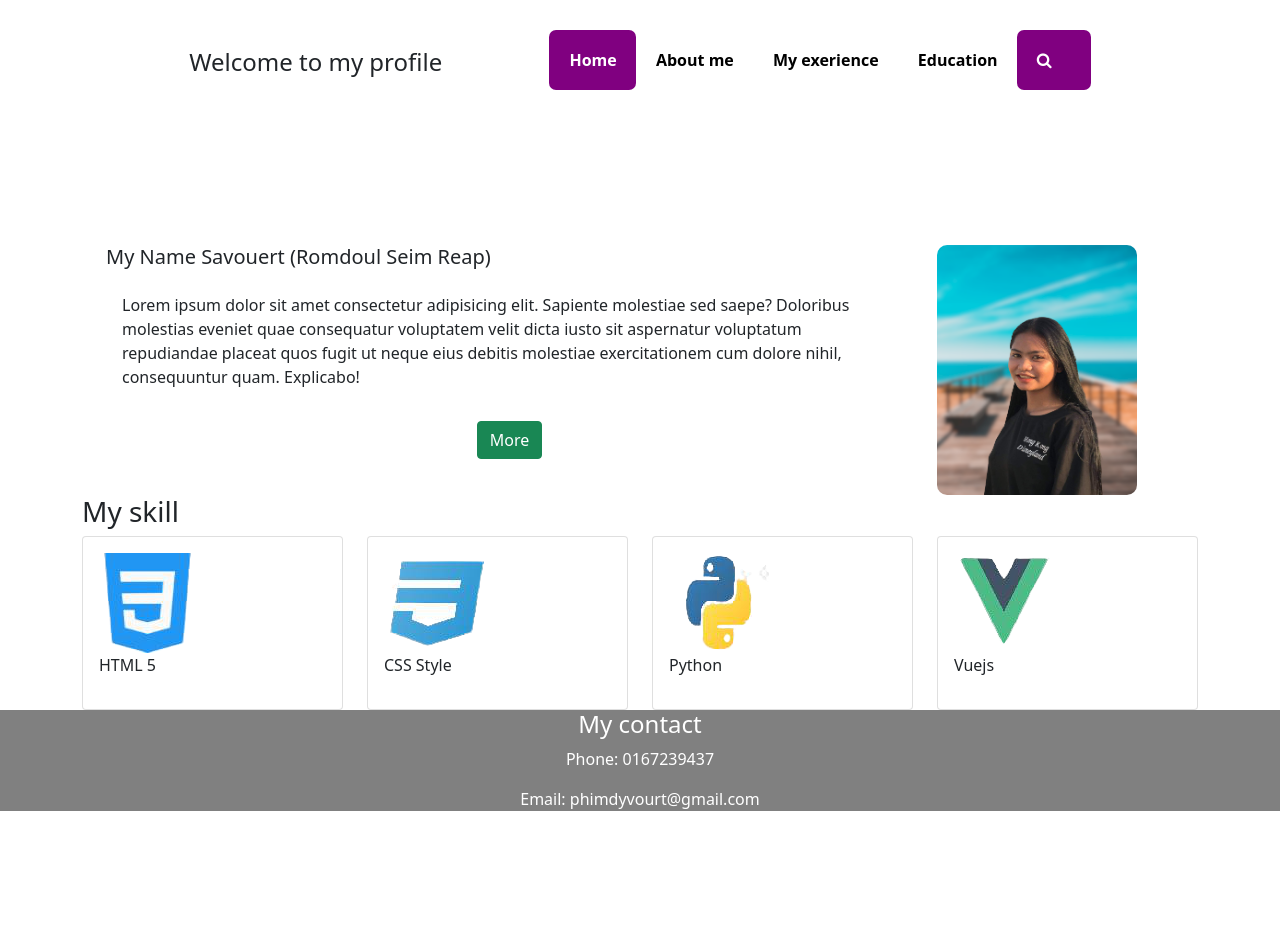
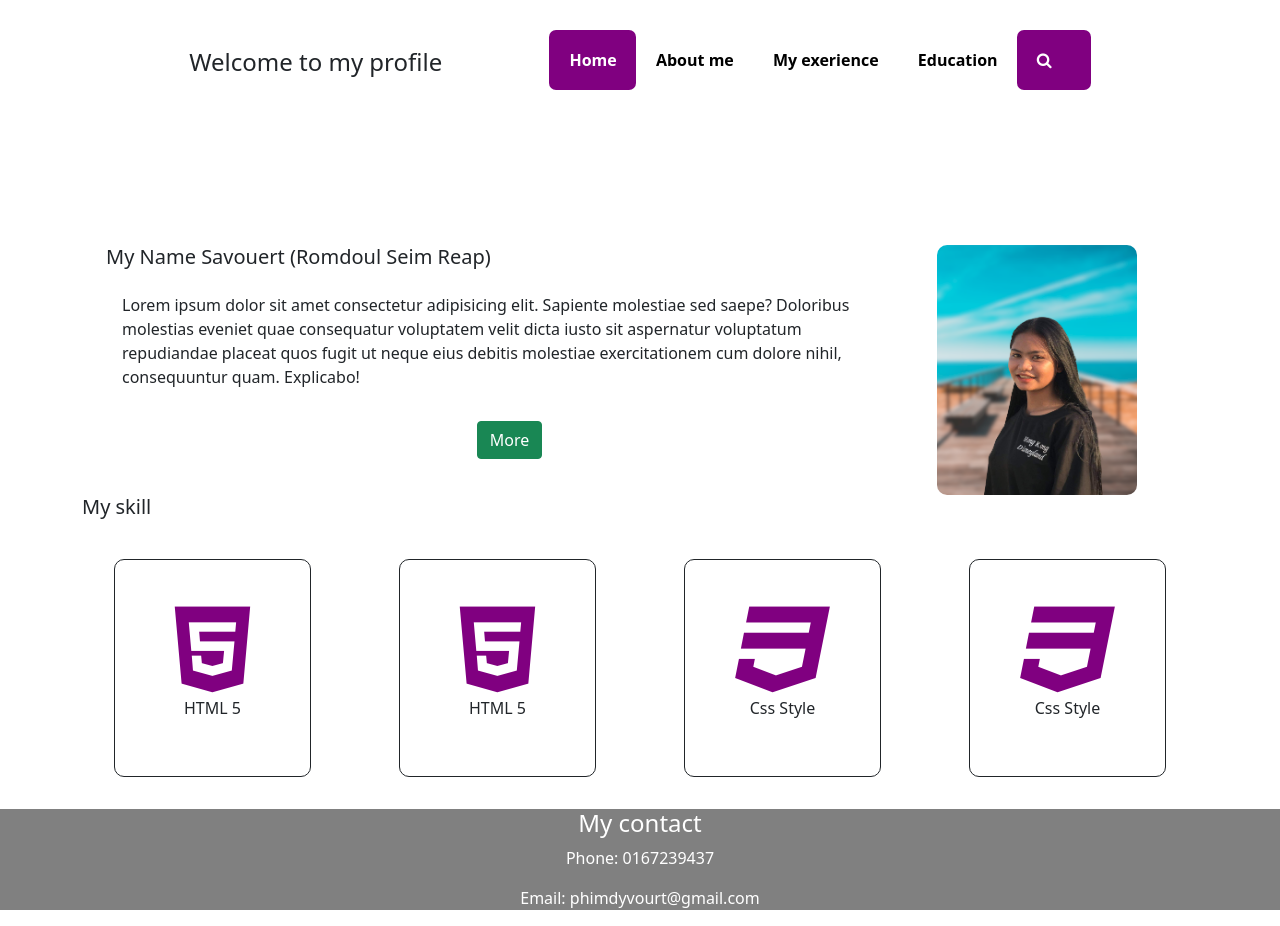
Before and after one commit to SavouertPheap/Websit-Team-practice, a plain HTML site: page index.html in a window 1280 px wide. Before the commit the page ends 827 px from the top, so only its background shows below. Drawn offline with nearby package versions, Linux system fonts and the light colour scheme.

Commit message:
add index and css

```diff
--- a/css/style.css
+++ b/css/style.css
@@ -55,6 +55,21 @@ body{
 .card-button {
     text-align: center;
 }
+.icons{
+    border: 1px solid;
+    border-radius: 10px;
+    padding: 2.5rem;
+    margin: 2rem;
+    text-align: center;
+}
+.icons .fa-css3{
+    color: purple;
+    font-size: 6rem;
+}
+.icons .fa-html5{
+    color: purple;
+    font-size: 6rem;
+}
 
 
 
--- a/index.html
+++ b/index.html
@@ -8,6 +8,7 @@
     <link rel="stylesheet" href="css/style.css">
     <link href="https://cdn.jsdelivr.net/npm/bootstrap@5.1.2/dist/css/bootstrap.min.css" rel="stylesheet">
     <script src="https://cdn.jsdelivr.net/npm/bootstrap@5.1.2/dist/js/bootstrap.bundle.min.js"></script>
+    <link rel="stylesheet" href="https://cdnjs.cloudflare.com/ajax/libs/font-awesome/4.7.0/css/font-awesome.min.css">
     <link rel="stylesheet" href="https://cdnjs.cloudflare.com/ajax/libs/font-awesome/4.7.0/css/font-awesome.min.css">
 </head>
 <body>
@@ -45,44 +46,35 @@
                 </div>
             </div>
         </div>
-
-        <h3 class="card-title">My skill</h3>
+        <h5 class="card-title">My skill</h5>
         <div class="row">
             <div class="col-3">
-                <div class="card">
-                    <div class="card-body">
-                        <img src="/photoes/html5.png" alt="">
-                        <p>HTML 5</p>
-                    </div>
+                <div class="icons">
+                    <div class="fa fa-html5"></div>
+                    <p>HTML 5</p>
                 </div>
             </div>
             <div class="col-3">
-                <div class="card">
-                    <div class="card-body">
-                        <img src="/photoes/css.png" alt="">
-                        <p>CSS Style</p>
-                    </div>
+                <div class="icons">
+                    <div class="fa fa-html5"></div>
+                    <p>HTML 5</p>
                 </div>
             </div>
             <div class="col-3">
-                <div class="card">
-                    <div class="card-body">
-                        <img src="/photoes/python.png" alt="">
-                        <p>Python</p>
-                    </div>
+                <div class="icons">
+                    <div class="fa fa-css3"></div>
+                    <p>Css Style</p>
                 </div>
             </div>
             <div class="col-3">
-                <div class="card">
-                    <div class="card-body">
-                        <img src="/photoes/vueJs.png" alt="">
-                        <p>Vuejs</p>
-                    </div>
+                <div class="icons">
+                    <div class="fa fa-css3"></div>
+                    <p>Css Style</p>
                 </div>
             </div>
         </div>
+
     </div>
-
 <footer>
     <div class="footer">
         <h4>My contact</h4>
```
Also changed, not shown: photoes/css.png (deleted), photoes/html5.png (deleted), photoes/python.png (deleted), photoes/vueJs.png (deleted).
